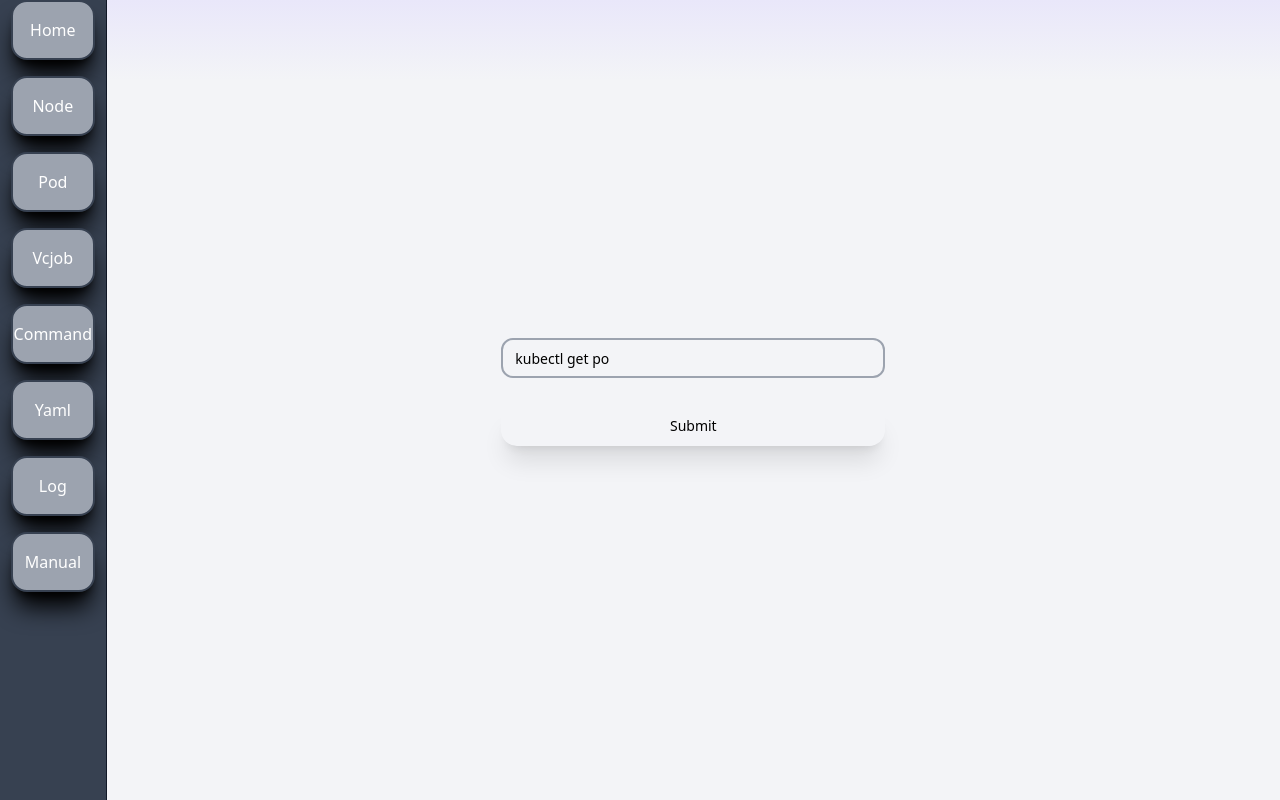
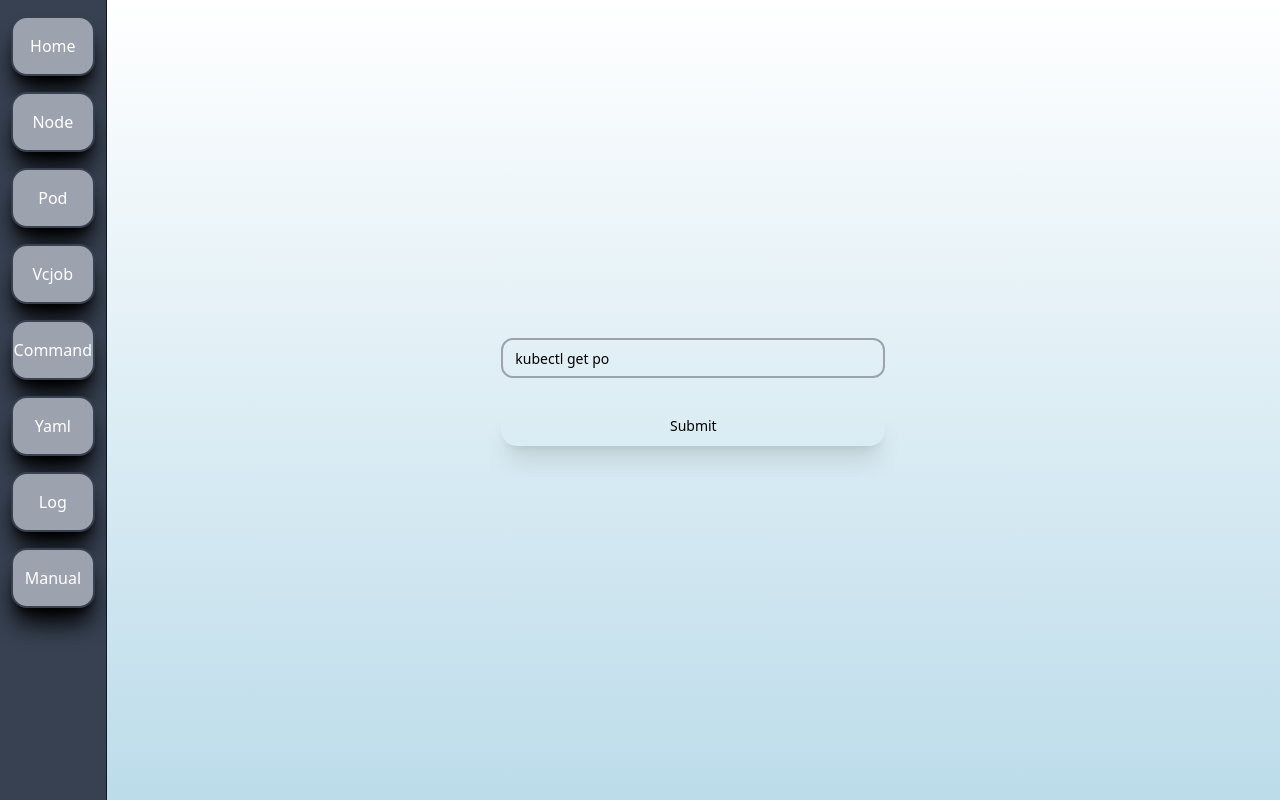
Before and after one commit to Ashionial/VOL-Web, a Next.js app: page /command in a window 1280 px wide. Built offline with nearby package versions, Linux system fonts and the light colour scheme.

Commit message:
change background and scroll

```diff
--- a/app/command/page.tsx
+++ b/app/command/page.tsx
@@ -39,7 +39,7 @@ function FetchAndRender(
   const decoded = atob(data?.output || "");
   return (
     <>
-      {data ? <div className="w-full whitespace-pre-wrap">{decoded}</div> : null}
+      {data ? <div className="w-full h-96 whitespace-pre-wrap overflow-auto">{decoded}</div> : null}
     </>
   );
 }
--- a/app/globals.css
+++ b/app/globals.css
@@ -26,7 +26,7 @@
 
 
   .gradient-background {
-    background-image: linear-gradient(to bottom, #e9e7fa, #f3f4f7 10%);
+    background-image: linear-gradient(to top, #bcdcea, white);
 
   }
 
@@ -91,4 +91,27 @@
     overflow: scroll;
   }
 
+  /* Webkit 浏览器（如 Chrome 和 Safari） */
+  ::-webkit-scrollbar {
+    width: 12px;
+    /* 滚动条宽度 */
+  }
+
+  ::-webkit-scrollbar-track {
+    background: #f1f1f1;
+    /* 滚动条背景 */
+  }
+
+  ::-webkit-scrollbar-thumb {
+    background: #888;
+    /* 滚动条滑块颜色 */
+    border-radius: 10px;
+    /* 滑块圆角 */
+  }
+
+  ::-webkit-scrollbar-thumb:hover {
+    background: #555;
+    /* 滚动条滑块悬停颜色 */
+  }
+
 }
--- a/app/log/page.tsx
+++ b/app/log/page.tsx
@@ -42,7 +42,7 @@ function FetchAndRender(
   return (
     <>
       <div className="border border-gray-300 rounded-md p-4">
-        {data ? <div className="w-full whitespace-pre-wrap">log: {decoded}</div> : null}
+        {data ? <div className="w-full h-96 whitespace-pre-wrap overflow-auto my-scroll">log: {decoded}</div> : null}
       </div >
     </>
   );
--- a/app/manual/page.tsx
+++ b/app/manual/page.tsx
@@ -45,7 +45,7 @@ function FetchAndRender(props: { fileInput: React.RefObject<HTMLInputElement>, c
   return (
     <>
       <div className="border border-gray-300 rounded-md p-4">
-        {data ? <div className="w-full whitespace-pre-wrap">log: {data.buildOutput}</div> : null}
+        {data ? <div className="w-full h-96 whitespace-pre-wrap overflow-auto">log: {data.buildOutput}</div> : null}
       </div >
     </>
   );
--- a/app/navbar.tsx
+++ b/app/navbar.tsx
@@ -5,7 +5,7 @@ import Link from "next/link";
 
 export default function Navbar() {
   return (
-    <div className="flex flex-col items-center h-screen gap-4">
+    <div className="pt-4 flex flex-col items-center h-screen gap-4">
       <Link className="navbar" href="/">Home</Link>
       <Link className="navbar" href="/node">Node</Link>
       <Link className="navbar" href="/pod">Pod</Link>
```
